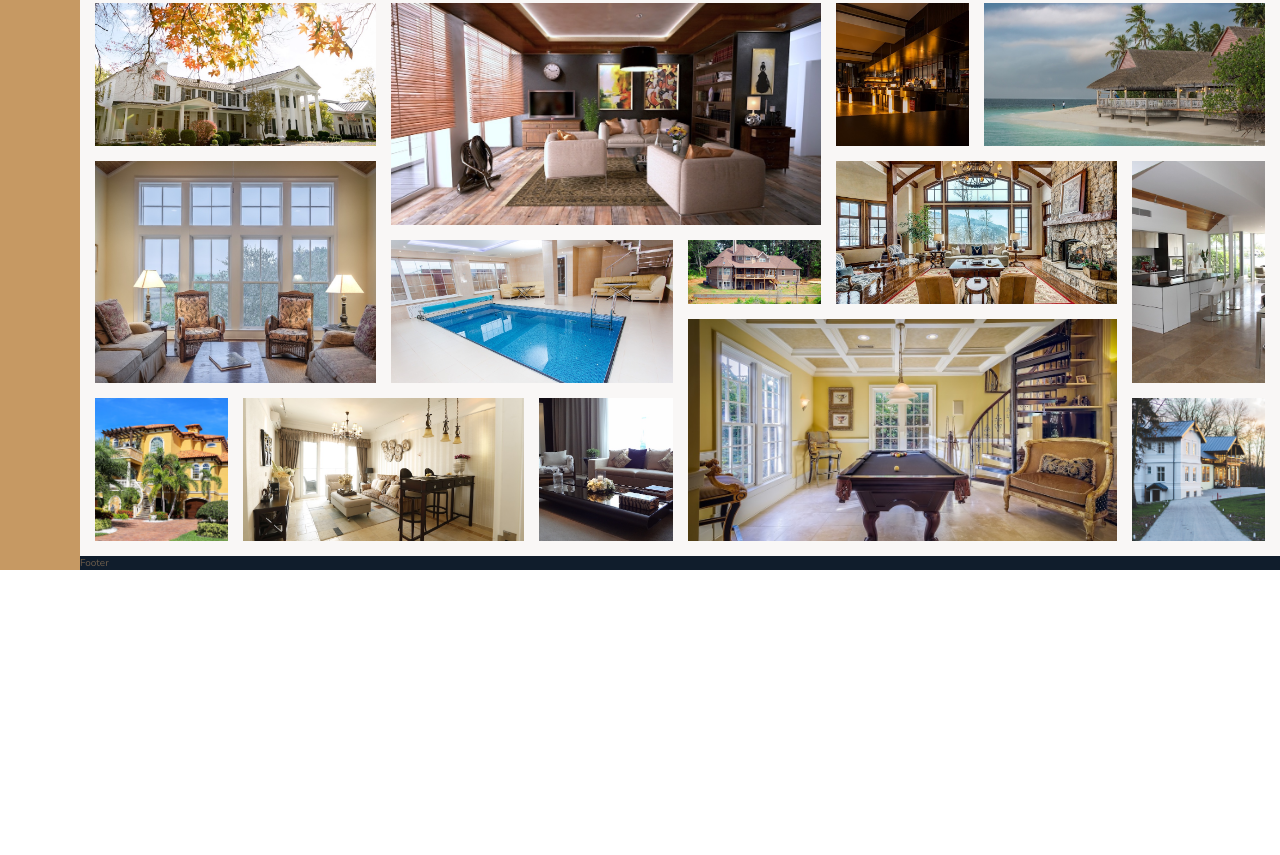
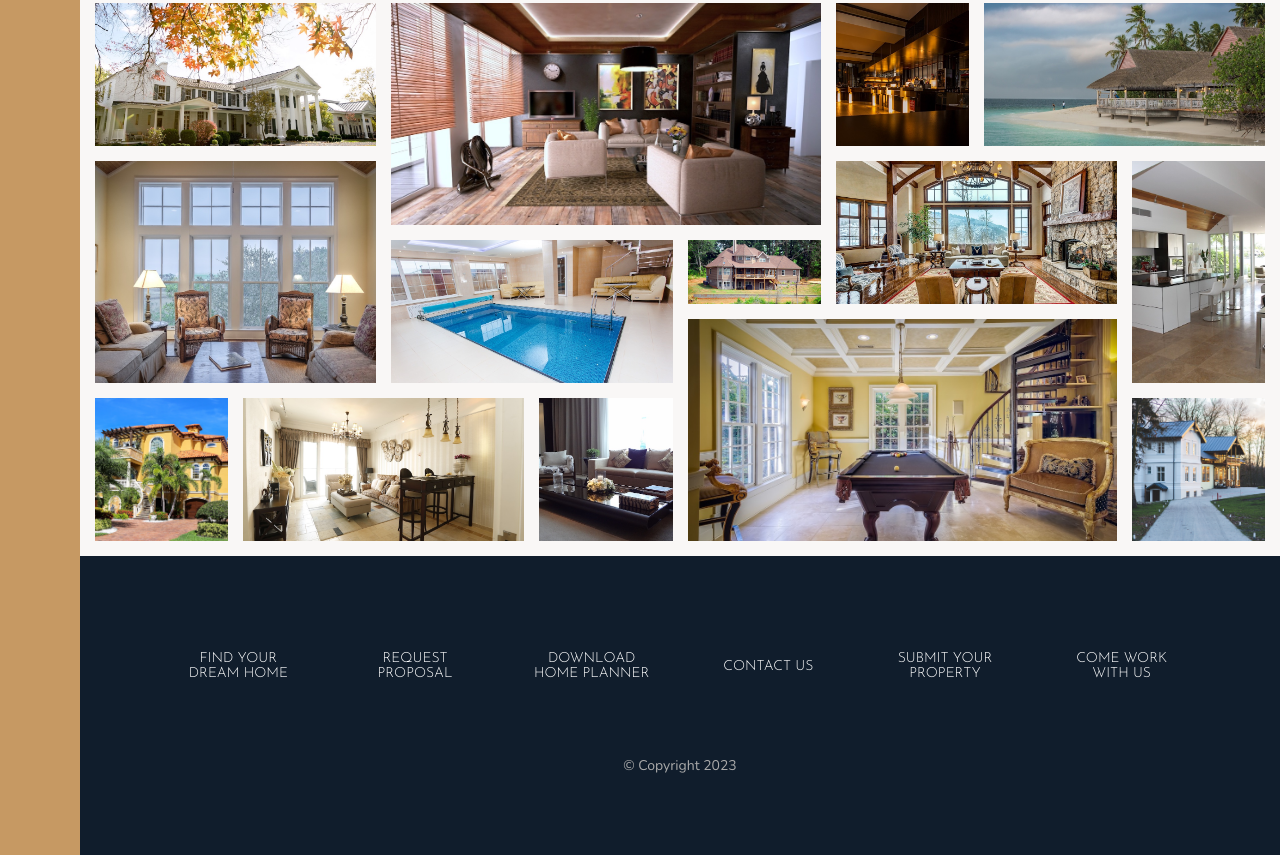
Before and after one commit to CalenArrna/Nexter-CSS-Tutorial-project, a website: page index.html in a window 1280 px wide. Shown: the part 3142-3997 px from the top of the page. Before the commit the page ends 3712 px from the top, so only its background shows below. Drawn offline with nearby package versions, Linux system fonts and the light colour scheme.

Commit message:
feat(css): footer implemented

```diff
--- a/index.html
+++ b/index.html
@@ -330,7 +330,17 @@
             </figure>
         </section>
         <footer class="footer">
-            Footer
+            <ul class="nav">
+                <li class="nav__item"><a href="#" class="nav__link">Find your dream home</a></li>
+                <li class="nav__item"><a href="#" class="nav__link">Request proposal</a></li>
+                <li class="nav__item"><a href="#" class="nav__link">Download home planner</a></li>
+                <li class="nav__item"><a href="#" class="nav__link">Contact us</a></li>
+                <li class="nav__item"><a href="#" class="nav__link">Submit your property</a></li>
+                <li class="nav__item"><a href="#" class="nav__link">Come work with us</a></li>
+            </ul>
+            <p class="copyright">
+                &copy; Copyright 2023
+            </p>
         </footer>
     </body>
 </html>
--- a/sass/_footer.scss
+++ b/sass/_footer.scss
@@ -1,4 +1,44 @@
 .footer {
   background-color: $color-secondary;
   grid-column: full-start / full-end;
+
+  padding: 8rem;
 }
+
+.nav {
+  list-style: none;
+  /*display: flex;
+  gap: 3rem;
+  justify-content: center; */
+
+  display: grid;
+  grid-template-columns: repeat(auto-fit, minmax(15rem, 1fr));
+  gap: 2rem;
+  align-items: center;
+
+  &__link:link,
+  &__link:visited {
+    font-size: 1.4rem;
+    color: #fff;
+    text-decoration: none;
+    text-transform: uppercase;
+    text-align: center;
+    font-family: $font-display;
+    display: block;
+    padding: 1.5rem;
+    transition: all 0.2s;
+  }
+
+  &__link:hover,
+  &__link:active {
+    background-color: rgba(#fff, 0.05);
+    transform: translateY(-3px);
+  }
+}
+
+.copyright {
+  font-size: 1.4rem;
+  color: $color-grey-light-2;
+  margin-top: 6rem;
+  text-align: center;
+}
```
Also changed, not shown: css/style.css.
